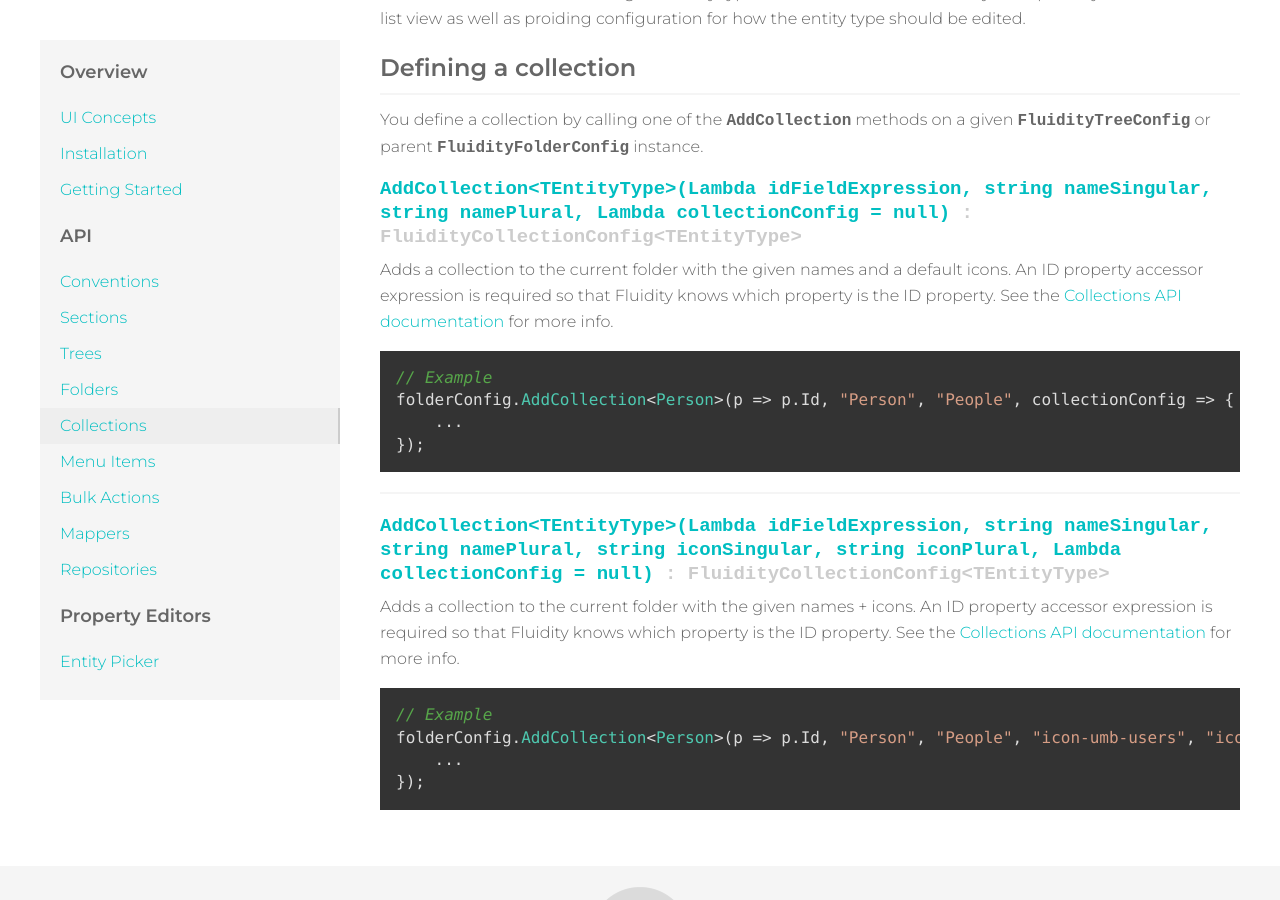
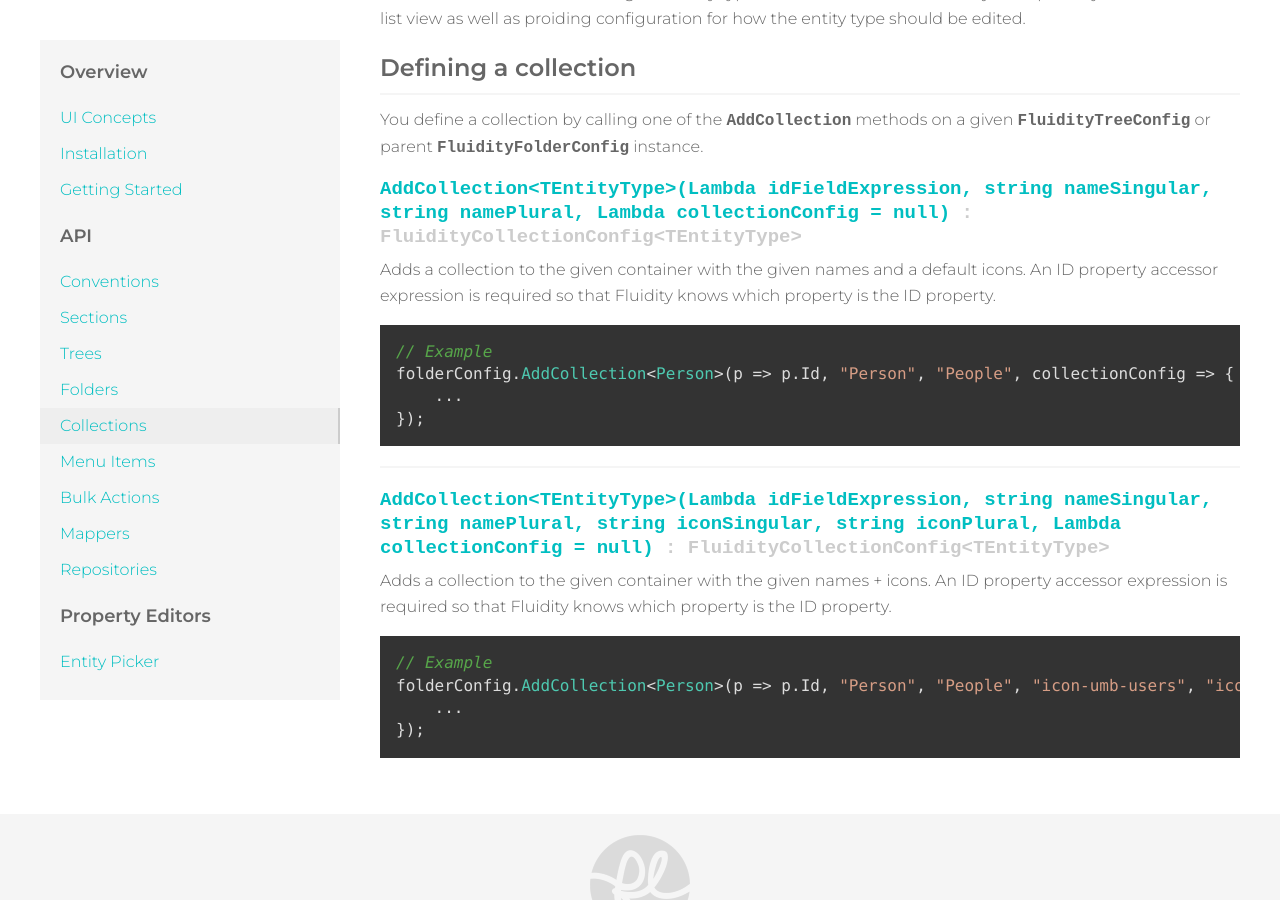
Before and after one commit to mattbrailsford/umbraco-fluidity, a Jekyll site: the page built from docs/_pages/02-api-04-collections.md, in a window 1280 px wide and 900 px high, scrolled down 418 px. Built offline with Jekyll 4.4.1, drawn with Linux system fonts in a browser that asks for light colours.

Commit message:
Removed links to current page

`````diff
--- a/docs/_pages/02-api-04-collections.md
+++ b/docs/_pages/02-api-04-collections.md
@@ -14,7 +14,7 @@ You define a collection by calling one of the `AddCollection` methods on a given
 #### AddCollection&lt;TEntityType&gt;(Lambda idFieldExpression, string nameSingular, string namePlural, Lambda collectionConfig = null) *: FluidityCollectionConfig&lt;TEntityType&gt;*
 {: .signature}
 
-Adds a collection to the current folder with the given names and a default icons. An ID property accessor expression is required so that Fluidity knows which property is the ID property. See the [Collections API documentation]({{ site.baseurl }}/api/collections/) for more info.
+Adds a collection to the given container with the given names and a default icons. An ID property accessor expression is required so that Fluidity knows which property is the ID property.
 
 ````csharp
 // Example
@@ -28,7 +28,7 @@ folderConfig.AddCollection<Person>(p => p.Id, "Person", "People", collectionConf
 #### AddCollection&lt;TEntityType&gt;(Lambda idFieldExpression, string nameSingular, string namePlural, string iconSingular, string iconPlural, Lambda collectionConfig = null) *: FluidityCollectionConfig&lt;TEntityType&gt;*
 {: .signature}
 
-Adds a collection to the current folder with the given names + icons. An ID property accessor expression is required so that Fluidity knows which property is the ID property. See the [Collections API documentation]({{ site.baseurl }}/api/collections/) for more info.
+Adds a collection to the given container with the given names + icons. An ID property accessor expression is required so that Fluidity knows which property is the ID property.
 
 ````csharp
 // Example
`````
